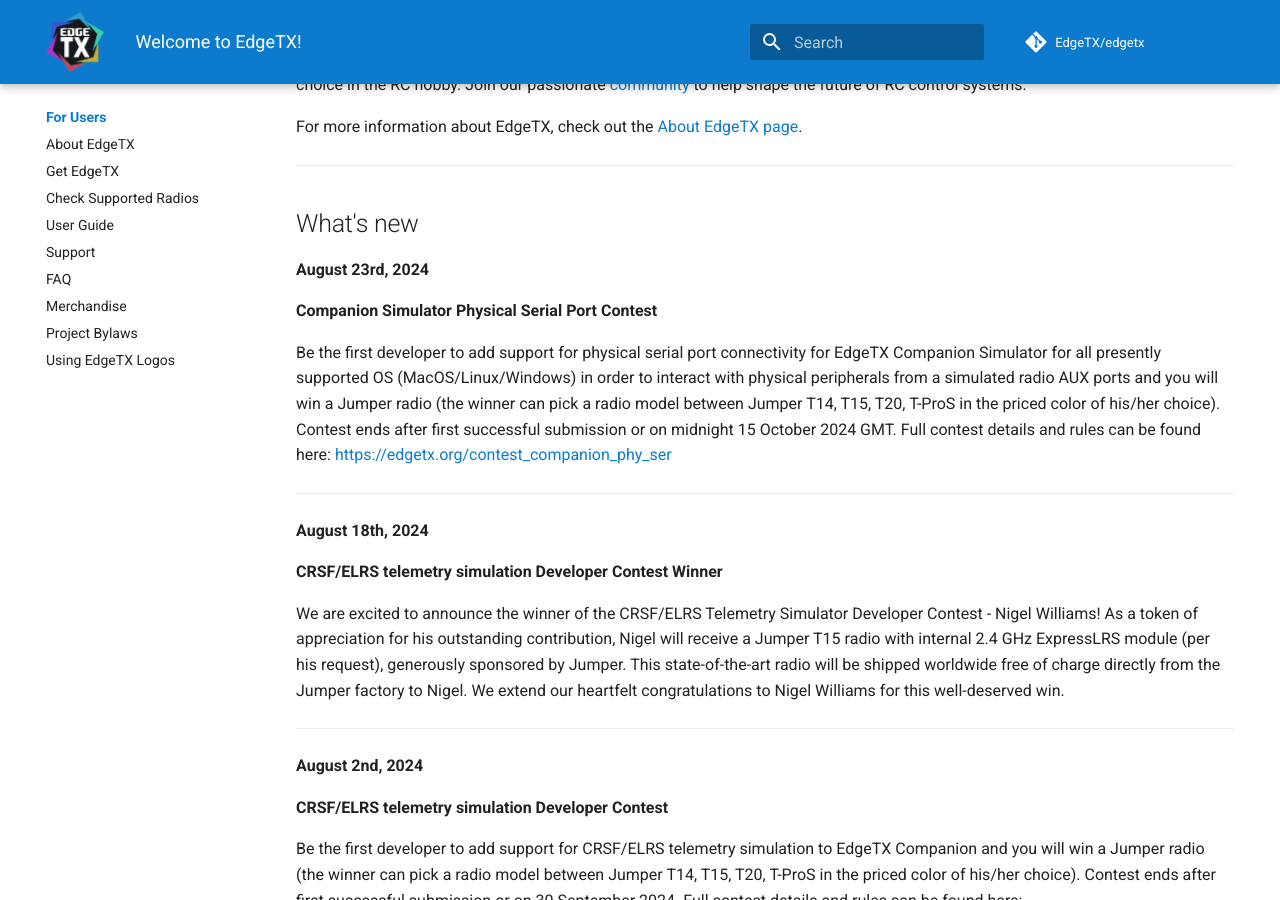
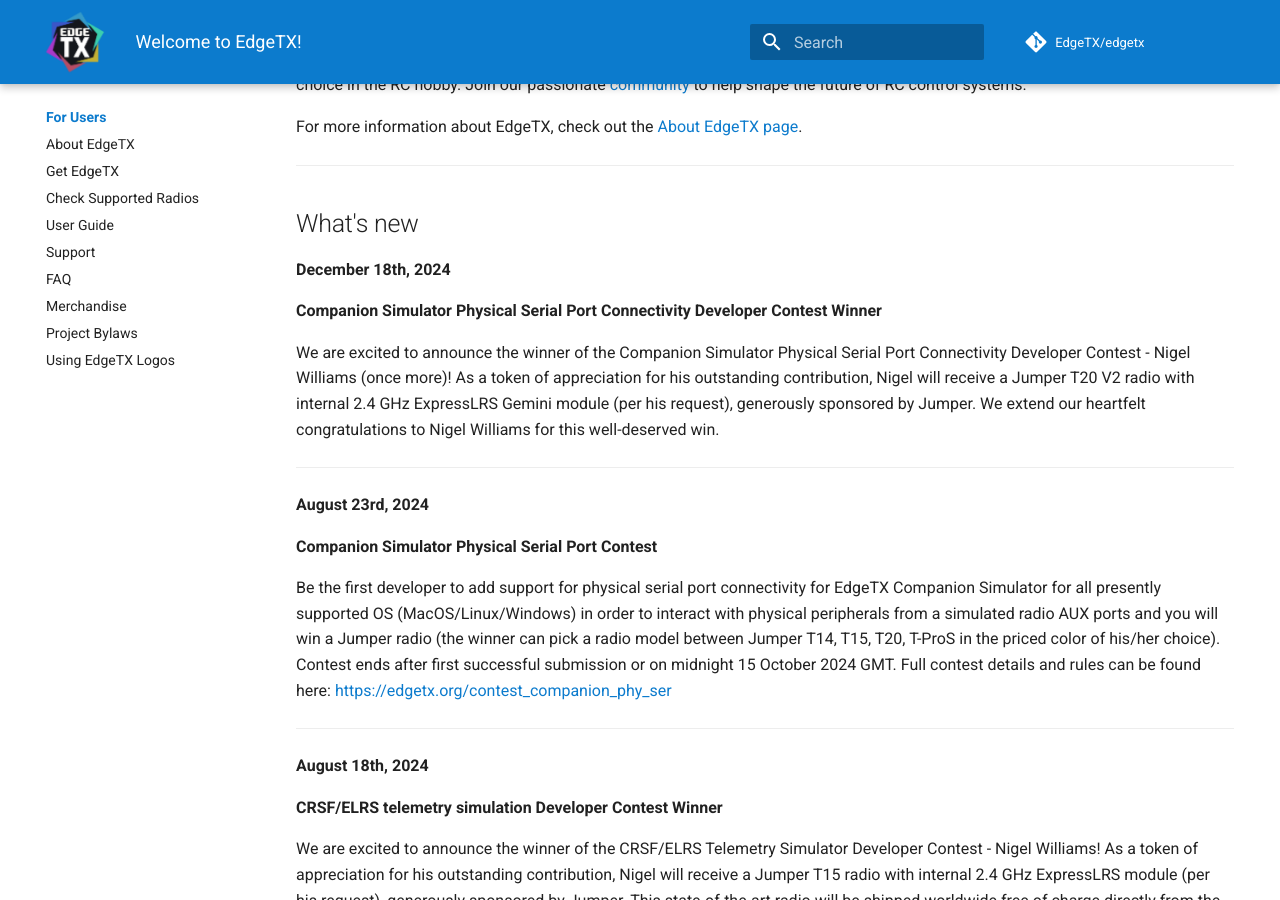
Before and after one commit to EdgeTX/edgetx.github.io, an MkDocs documentation site: the page built from docs/index.md, in a window 1280 px wide and 900 px high, scrolled down 809 px. Built offline with MkDocs 1.6.1 and Material for MkDocs 9.7.7, drawn with Linux system fonts in a browser that asks for light colours; comment, search, counter and statistics services are not loaded.

Commit message:
PhySer DevComp Winner

```diff
--- a/docs/index.md
+++ b/docs/index.md
@@ -15,6 +15,15 @@
 ---
 
 ## What's new ##
+
+**December 18th, 2024**
+
+**Companion Simulator Physical Serial Port Connectivity Developer Contest Winner**
+
+We are excited to announce the winner of the Companion Simulator Physical Serial Port Connectivity Developer Contest - Nigel Williams (once more)! As a token of appreciation for his outstanding contribution, Nigel will receive a Jumper T20 V2 radio with internal 2.4 GHz ExpressLRS Gemini module (per his request), generously sponsored by Jumper.  We extend our heartfelt congratulations to Nigel Williams for this well-deserved win.
+
+---
+
 
 **August 23rd, 2024**
 
```
